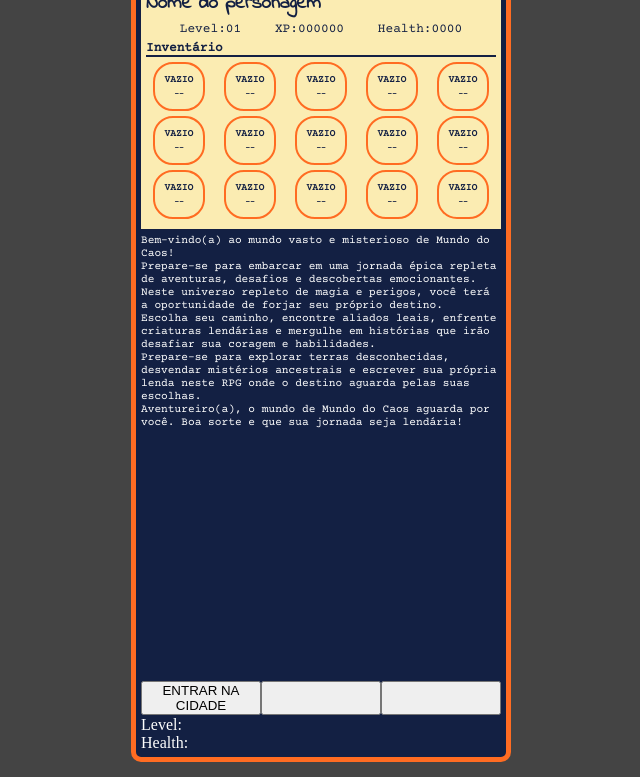
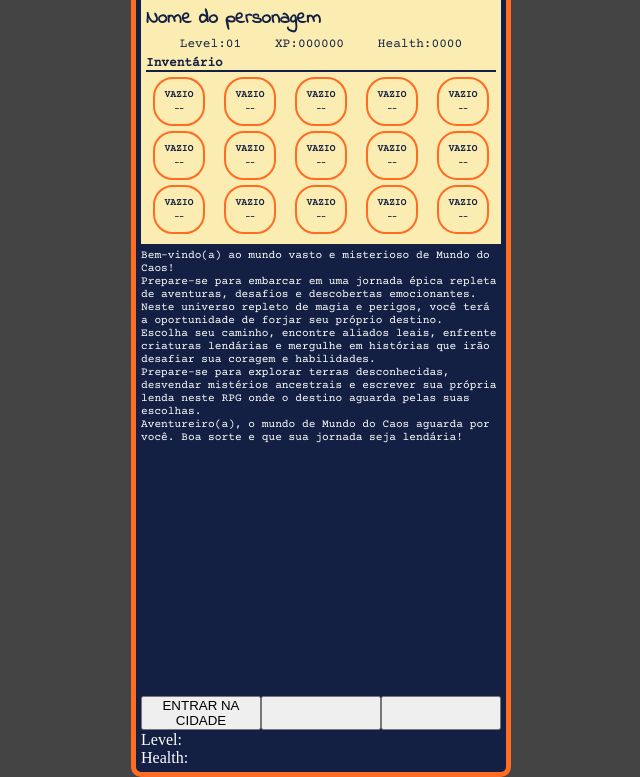
Before and after one commit to samir-ramos/rpg-mundo-do-caos, a plain HTML site: page index.html in a window 1280 px wide. Shown: the part 53-830 px from the top of the page, without its empty margins (319-959 px from the left). Drawn offline with nearby package versions, Linux system fonts and the light colour scheme; a web font is replaced by a local one.

Commit message:
Atualização no height do body

```diff
--- a/css/styles.css
+++ b/css/styles.css
@@ -20,13 +20,13 @@
 }
 
 body {
-  height: 100dvh;
+  /* height: 1000px; */
   width: 100%;
   display: flex;
   align-items: center;
   justify-content: center;
   background-color: #444;
-  overflow-y: clip;
+  /* overflow-y: clip; */
 }
 
 #game__panel {
```
